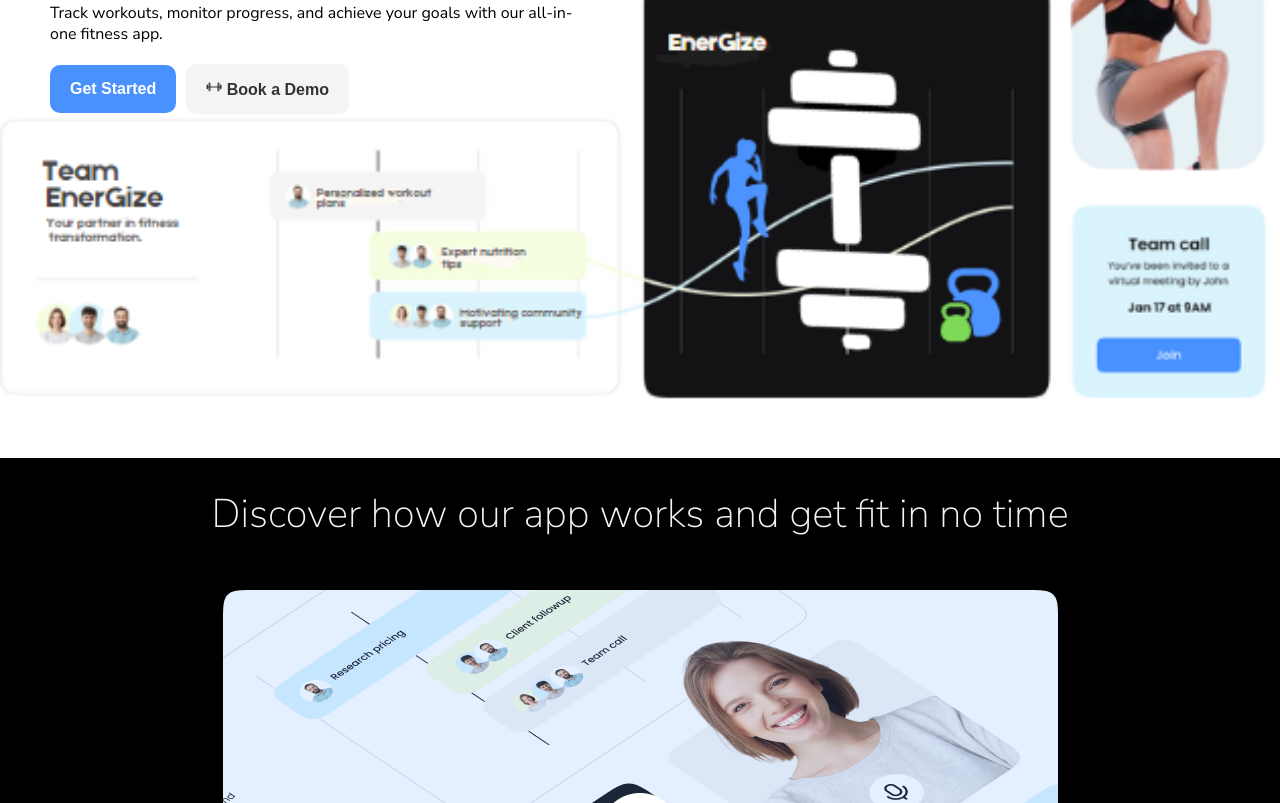
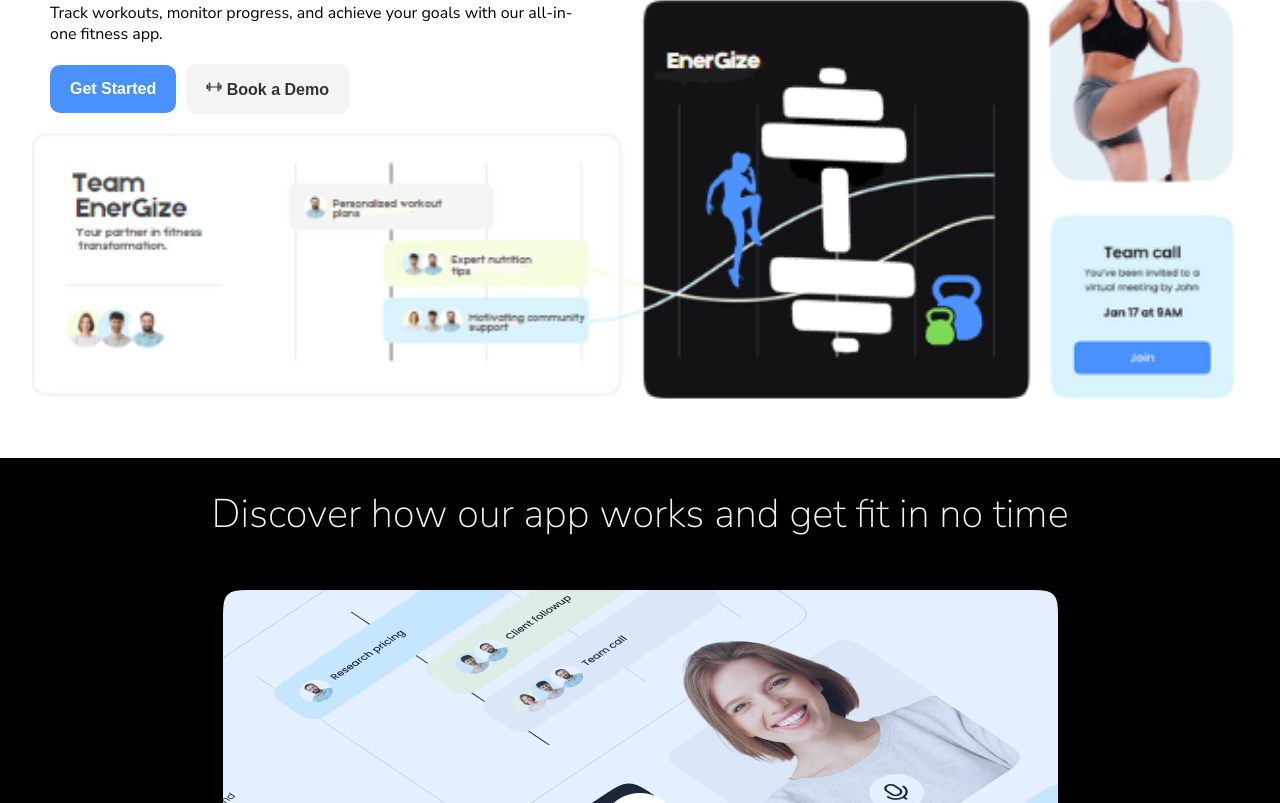
Before and after one commit to NicheP09/my-energize-project, a plain HTML site: page index.html in a window 1280 px wide. Shown: the part 276-1079 px from the top of the page. Drawn offline with nearby package versions, Linux system fonts and the light colour scheme.

Commit message:
adjusted the hero background image for large screens

```diff
--- a/styles/style.css
+++ b/styles/style.css
@@ -552,4 +552,11 @@ border-color: #3333331a;
     padding-inline: var(--padding-50);
   }
 
+  .hero {
+
+  background-size: 95%;
+
+
 }
+
+}
```
